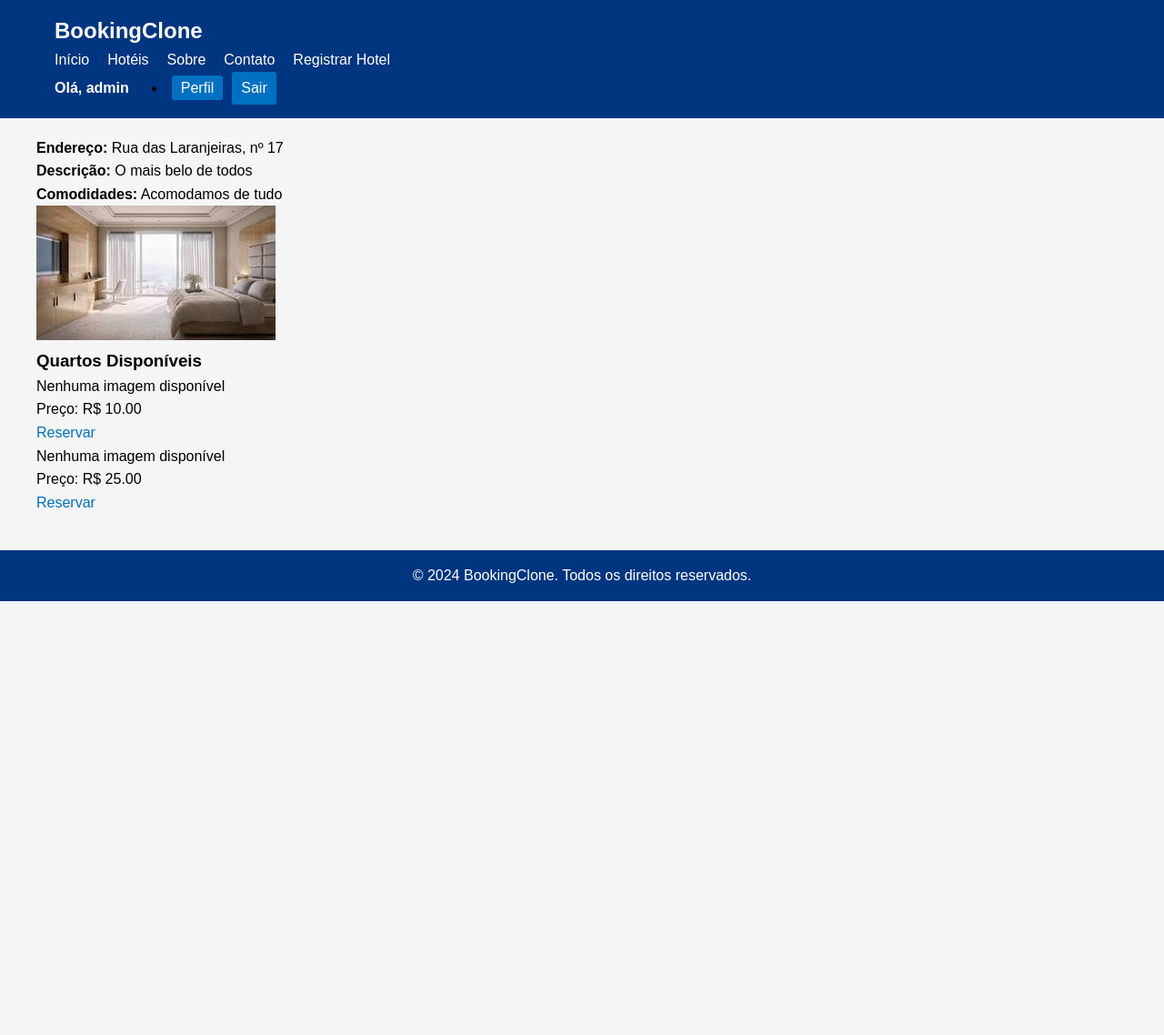
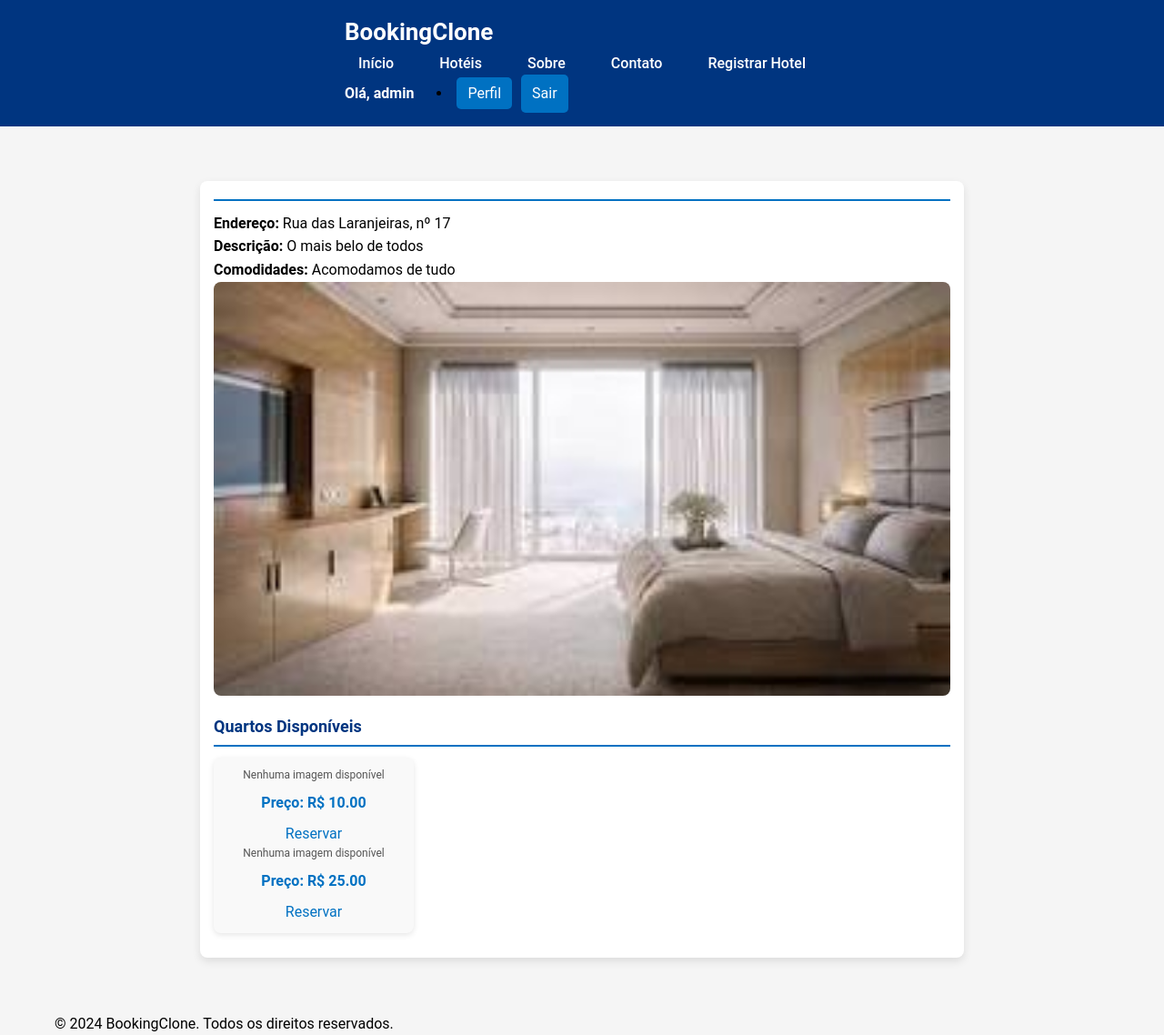
Before and after one commit to levisilva22/Hotels_System, a Django app: page /hotel/5/ in a window 1280 px wide. Shown: the whole page at 91% size. Before the commit the page ends 661 px from the top, so only its background shows below. Run offline with Django 5.2, Linux system fonts and the light colour scheme; a user stored in the database is signed in; data comes from the database, SQL or seed files in the repository.

Commit message:
Atualizado

```diff
--- a/cadastro_hotel/static/cadastro_hotel/styles.css
+++ b/cadastro_hotel/static/cadastro_hotel/styles.css
@@ -1,4 +1,4 @@
-/* Estilos gerais */
+/* Estilos Gerais */
 * {
     margin: 0;
     padding: 0;
@@ -6,7 +6,7 @@
 }
 
 body {
-    font-family: Arial, sans-serif;
+    font-family: 'Roboto', Arial, sans-serif;
     line-height: 1.6;
     background-color: #f5f5f5;
 }
@@ -14,6 +14,11 @@
 a {
     text-decoration: none;
     color: #0071c2;
+    transition: color 0.3s ease;
+}
+
+a:hover {
+    color: #005c99;
 }
 
 .container {
@@ -26,12 +31,15 @@
 header {
     background-color: #003580;
     padding: 15px 0;
+    display: flex;
+    justify-content: space-between;
+    align-items: center;
 }
 
 header .logo a {
-    font-size: 24px;
+    font-size: 26px;
     font-weight: bold;
-    color: white;
+    color: #fff;
 }
 
 header nav ul {
@@ -41,7 +49,15 @@
 }
 
 header nav ul li a {
-    color: white;
+    color: #fff;
+    font-weight: 500;
+    padding: 10px 15px;
+    transition: background-color 0.3s ease;
+}
+
+header nav ul li a:hover {
+    background-color: rgba(255, 255, 255, 0.2);
+    border-radius: 5px;
 }
 
 .auth-links {
@@ -52,17 +68,16 @@
 
 .user-greeting {
     color: white;
-    margin-right: 15px;
     font-size: 16px;
     font-weight: bold;
+    margin-right: 15px;
 }
 
 .auth-links a {
     color: white;
     background-color: #0071c2;
-    padding: 5px 10px;
-    border-radius: 3px;
-    text-decoration: none;
+    padding: 8px 12px;
+    border-radius: 5px;
     transition: background-color 0.3s ease;
 }
 
@@ -72,63 +87,134 @@
 
 /* Main Content */
 main .container {
-    padding: 20px 0;
+    padding: 40px 0;
 }
 
 /* Estilos para o formulário de pagamento */
 form {
-    background-color: white;
-    padding: 20px;
-    border-radius: 5px;
-    box-shadow: 0 2px 5px rgba(0,0,0,0.1);
+    background-color: #fff;
+    padding: 30px;
+    border-radius: 8px;
+    box-shadow: 0 4px 12px rgba(0, 0, 0, 0.1);
     max-width: 600px;
     margin: 0 auto;
+    font-size: 15px;
 }
 
 form label {
     display: block;
-    margin-bottom: 10px;
-    font-size: 16px;
+    margin-bottom: 8px;
+    font-weight: 600;
     color: #333;
 }
 
 form input[type="text"],
 form input[type="date"] {
     width: 100%;
-    padding: 10px;
+    padding: 12px;
     margin-bottom: 20px;
     border: 1px solid #ddd;
-    border-radius: 3px;
+    border-radius: 5px;
+    font-size: 14px;
 }
 
 form button {
     background-color: #0071c2;
     color: white;
-    padding: 10px 15px;
+    padding: 12px 20px;
     border: none;
     border-radius: 5px;
+    font-size: 16px;
+    font-weight: bold;
     cursor: pointer;
     transition: background-color 0.3s ease;
+    width: 100%;
 }
 
 form button:hover {
     background-color: #005c99;
 }
 
-/* Footer */
-footer {
-    background-color: #003580;
-    color: white;
+/* Estilo de Cartões de Quarto */
+.room-card {
+    background-color: #f9f9f9;
+    padding: 10px; /* Menos padding */
+    border-radius: 8px;
+    box-shadow: 0 2px 6px rgba(0, 0, 0, 0.1); /* Sombra mais suave */
+    margin-bottom: 12px; /* Menor margem inferior */
+    display: flex;
+    flex-direction: column;
+    align-items: center;
     text-align: center;
-    padding: 15px 0;
-    margin-top: 20px;
+    transition: box-shadow 0.3s ease;
+    width: 220px; /* Reduzido a largura do card */
+    max-width: 100%; /* Garante que o card não ultrapasse a largura da tela */
 }
 
-.form-container{
-    display: flex;
-    justify-content: space-between;
+.room-card:hover {
+    box-shadow: 0 4px 10px rgba(0, 0, 0, 0.2);
 }
 
-form {
-    width: 48%;
+.room-card img {
+    width: 70%; /* Ajusta a largura da imagem */
+    height: auto;
+    border-radius: 2px;
 }
+
+.room-card p {
+    font-size: 12px; /* Texto menor */
+    color: #555;
+    margin-bottom: 8px; /* Menor margem inferior */
+}
+
+.room-card .room-price {
+    font-size: 16px; /* Texto menor */
+    font-weight: bold;
+    color: #0071c2;
+    margin-bottom: 8px;
+}
+
+/* Botão de Reservar */
+.room-card .reserve-btn {
+    background-color: #0071c2;
+    color: white;
+    padding: 6px 12px; /* Botão com menos padding */
+    border-radius: 5px;
+    font-weight: bold;
+    text-decoration: none;
+    transition: background-color 0.3s ease;
+}
+
+.room-card .reserve-btn:hover {
+    background-color: #005c99;
+}
+
+/* Container Principal dos Quartos */
+.room-section {
+    background-color: #fff;
+    padding: 15px; /* Menos padding */
+    border-radius: 8px;
+    box-shadow: 0 4px 10px rgba(0, 0, 0, 0.1);
+    margin: 20px 0;
+    width: 70%; /* Reduzido a largura da seção */
+    max-width: 100%;
+    margin-left: auto;
+    margin-right: auto; /* Centraliza a seção */
+}
+
+.room-section h2 {
+    font-size: 18px; /* Título menor */
+    color: #003580;
+    margin-bottom: 12px;
+    font-weight: bold;
+    border-bottom: 2px solid #0071c2;
+    padding-bottom: 5px;
+}
+
+/* Estilo de Imagem */
+.room-section img {
+    width: 100%;
+    height: auto;
+    border-radius: 8px;
+    margin-bottom: 12px;
+}
--- a/cadastro_hotel/templates/cadastro_hotel/detalhe_hotel.html
+++ b/cadastro_hotel/templates/cadastro_hotel/detalhe_hotel.html
@@ -4,22 +4,25 @@
 
 {% block content %}
 
-    <div class="detalhe-hotel">
+    <div class="room-section">
+        <div class="hotel-info">
             <h2>{{ hotel.name }}</h2>
             <p><strong>Endereço:</strong> {{ hotel.endereco }}</p>
             <p><strong>Descrição:</strong> {{ hotel.descricao }}</p>
             <p><strong>Comodidades:</strong> {{ hotel.comodidades }}</p>
-        <div class="imagem-hotel">
+        </div>
+
         {% if hotel.img %}
             <img src="{{ hotel.img.url }}" alt="Imagem do Hotel">
         {% else %}
             <p>Nenhuma imagem do hotel disponível</p>
         {% endif %}
-        </div>
 
-        <h3>Quartos Disponíveis</h3>
 
-       <div class="quarto-lista">
+        <h2>Quartos Disponíveis</h2>
+
+       <div class="room-card">
+
             {% if hotel.quartos %}
                 {% for quarto in hotel.quartos.all %}
                     <div class="cartao-quarto">
@@ -31,7 +34,7 @@
                         {% endif %}
 
                         <h4>{{ quarto.RoomType}}</h4>
-                        <p>Preço: R$ {{ quarto.preco_por_noite }}</p>
+                        <p class="room-price">Preço: R$ {{ quarto.preco_por_noite }}</p>
                         <a href="{% url 'cadastro_hotel:reserva_quarto' quarto.pk %}" class="btn">Reservar</a>
 
                     </div>
```
Also changed, not shown: README.md, cadastro_hotel/views.py (line endings or trailing spaces). Lines whose indentation alone changed are shown as unchanged.
